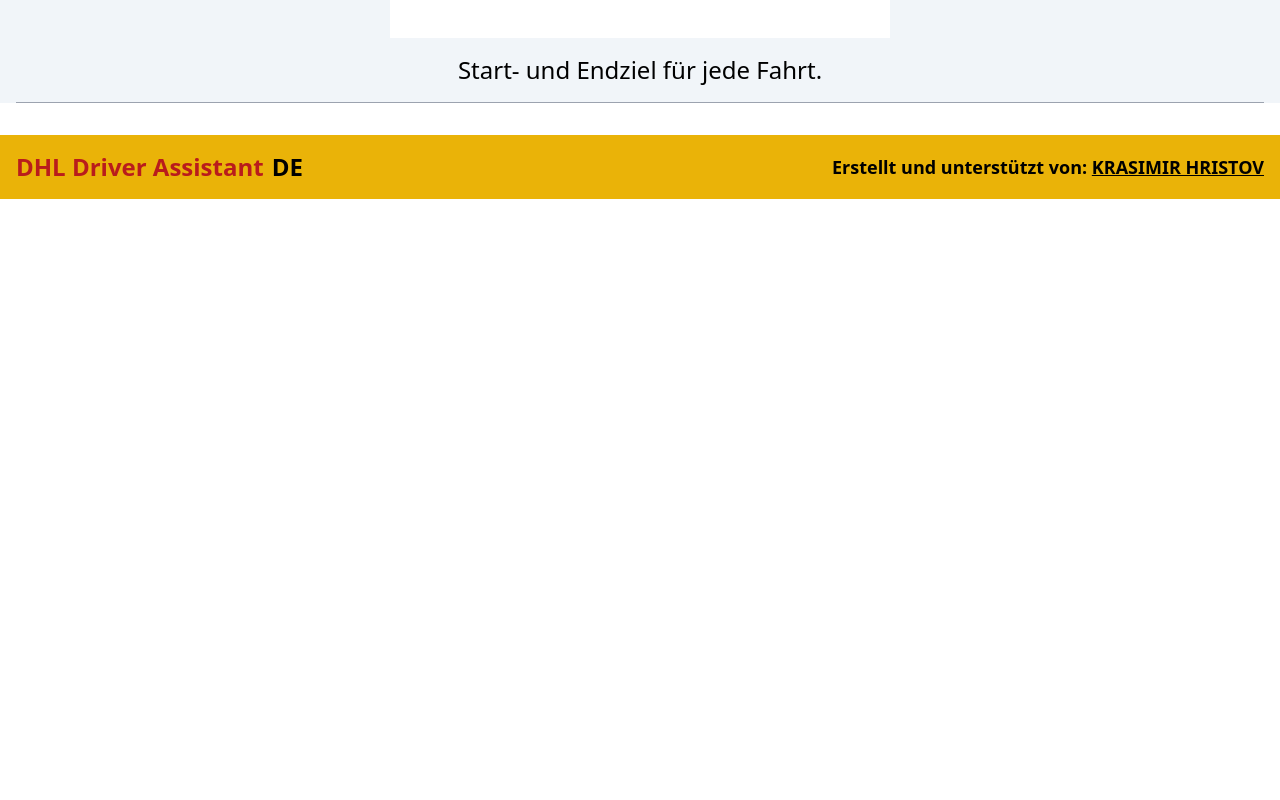
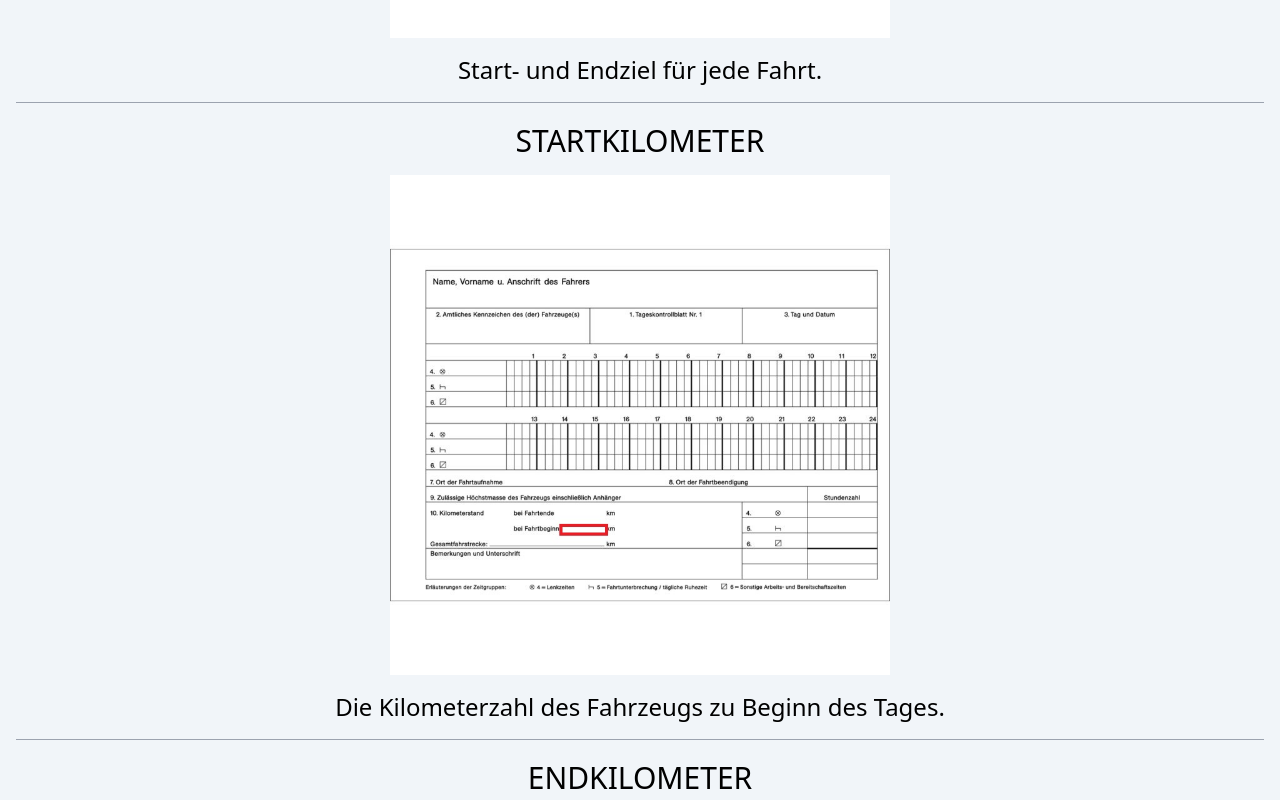
Before and after one commit to Krasimir-Hristov/DHL-Driver-Assitant-Dev, a React (Vite) app in the folder frontend/: page /controllbook in a window 1280 px wide. Shown: the part 6840-7640 px from the top of the page. Before the commit the page ends 7039 px from the top, so only its background shows below. Built offline with nearby package versions, Linux system fonts and the light colour scheme.

Commit message:
add start Kilometers object

```diff
--- a/frontend/src/pages/ControllBook.tsx
+++ b/frontend/src/pages/ControllBook.tsx
@@ -12,6 +12,7 @@ import breakLineImg from '../assets/controlBookImg/cbPause.jpg';
 import workLineImg from '../assets/controlBookImg/cbLagerWork.jpg';
 import destinationImg from '../assets/controlBookImg/cbDestination.jpg';
 import exampleImg from '../assets/controlBookImg/cbDailyDiagram.jpg';
+import startKMImg from '../assets/controlBookImg/cbKMStart.jpg';
 
 import DayOfYear from '../components/DayOfYear';
 import CurrentDate from '../components/CurrentDate';
@@ -60,6 +61,16 @@ const ControllBook: React.FC = () => {
       title: `${t('cbDestination')}`, // Примерен ключ от вашите i18n ресурси
       image: destinationImg,
       description: `${t('cbDestinationDesc')}`, // Примерен ключ от вашите i18n ресурси
+    },
+    {
+      title: `${t('cbStart')}`, // Примерен ключ от вашите i18n ресурси
+      image: startKMImg,
+      description: `${t('cbStartDesc')}`, // Примерен ключ от вашите i18n ресурси
+    },
+    {
+      title: `${t('cbEnd')}`, // Примерен ключ от вашите i18n ресурси
+      image: startKMImg,
+      description: `${t('cbStacbEndDescrtDesc')}`, // Примерен ключ от вашите i18n ресурси
     },
 
     // Добавете повече обекти тук, ако е необходимо
```
